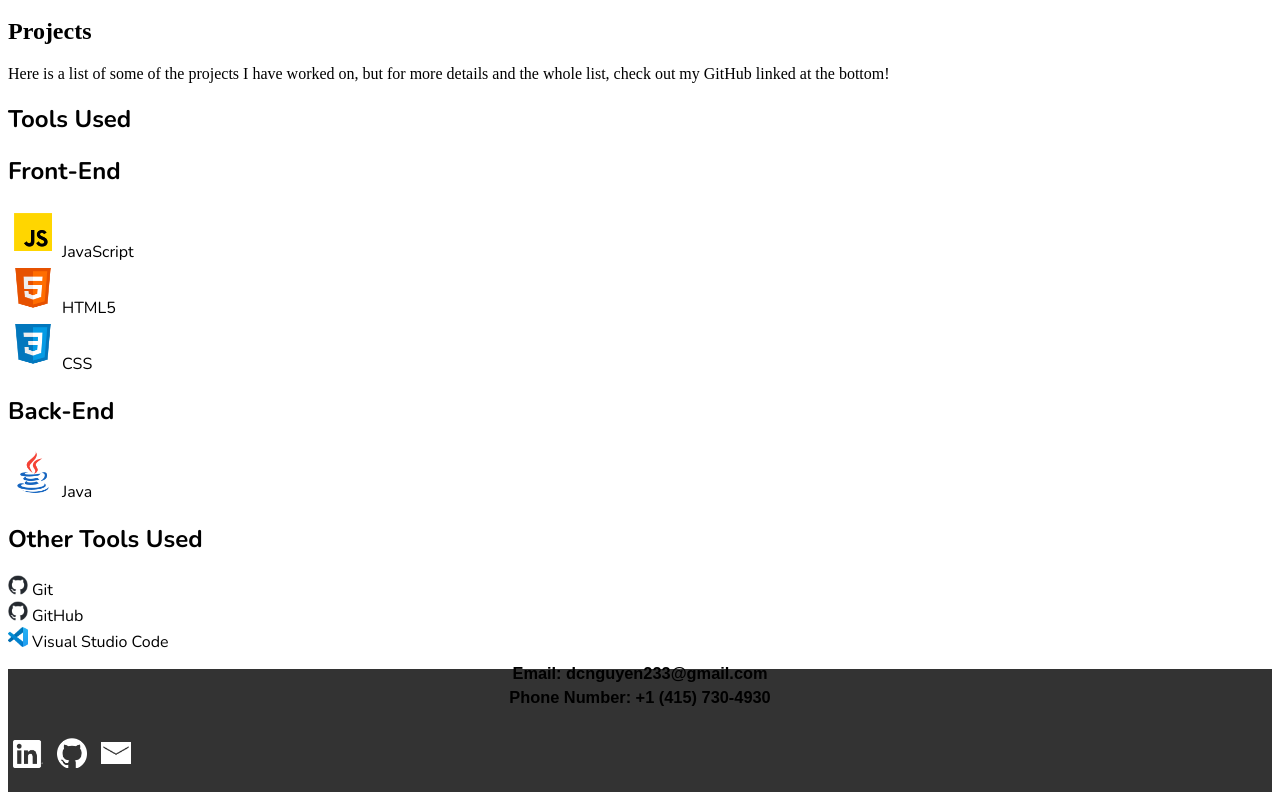
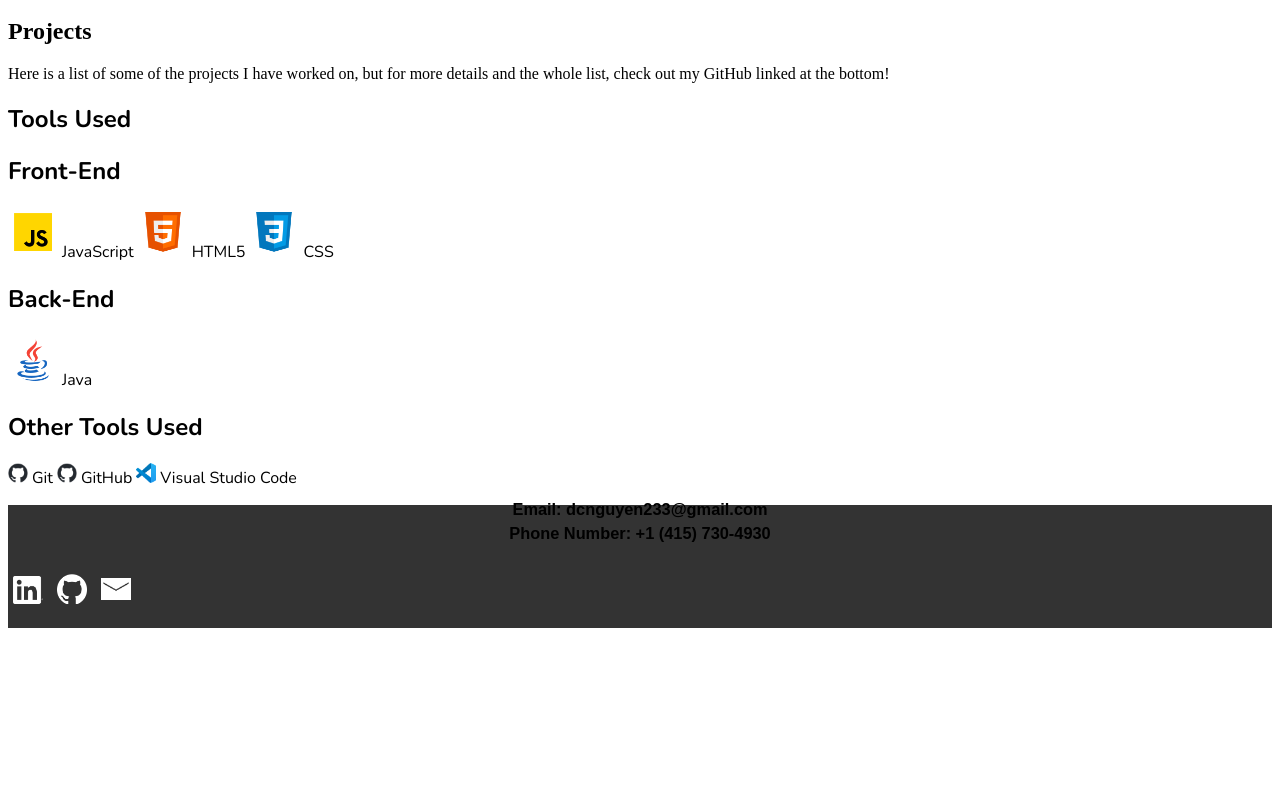
Before and after one commit to duynguyen2/duynguyen2.github.io, a plain HTML site: page index.html in a window 1280 px wide. Shown: the part 1622-2422 px from the top of the page. After the commit the page ends 2258 px from the top, so only its background shows below. Drawn offline with nearby package versions, Linux system fonts and the light colour scheme; a web font is replaced by a local one.

Commit message:
fixed type

```diff
--- a/styles.css
+++ b/styles.css
@@ -77,7 +77,7 @@ body {
     display: block;
 }
 
-.tool- {
+.tool-item {
     display: inline-block;
 }
 
```
